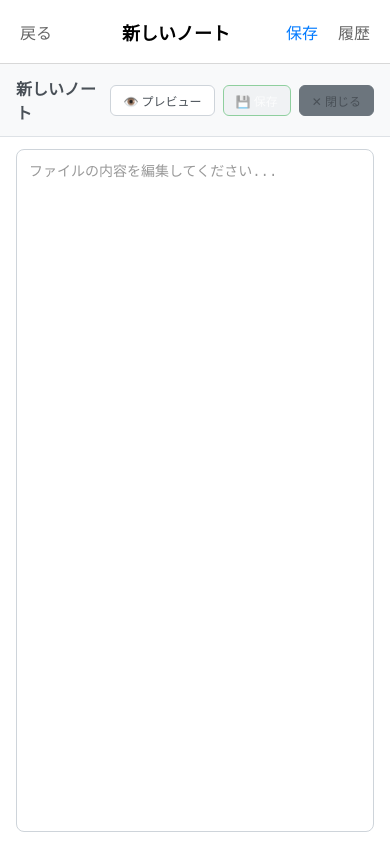
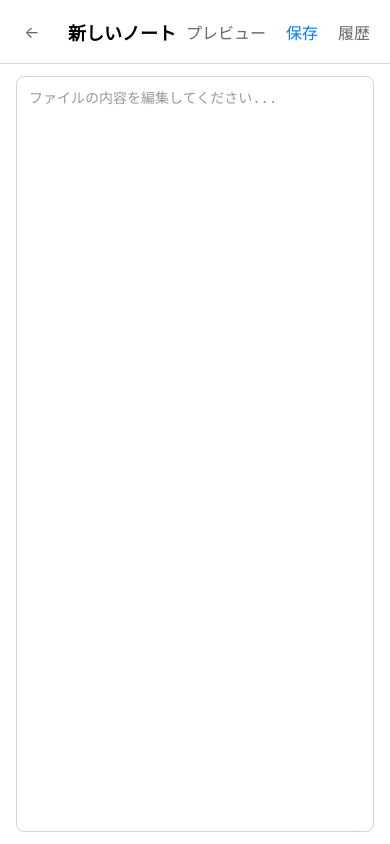
Before and after one commit to iwamaki/Noteapp, a React Native app: screen /NoteEdit in a window 390 px wide. Built offline with nearby package versions, Linux system fonts and the light colour scheme.

Commit message:
エディット画面ボタン配置最適化1

```diff
--- a/src/components/CustomHeader.tsx
+++ b/src/components/CustomHeader.tsx
@@ -108,7 +108,7 @@ const styles = StyleSheet.create({
   },
   centerSection: {
     flex: 2,
-    alignItems: 'center',
+    alignItems: 'flex-start',
   },
   rightSection: {
     flex: 1,
--- a/src/features/note-edit/NoteEditScreen.tsx
+++ b/src/features/note-edit/NoteEditScreen.tsx
@@ -36,6 +36,49 @@ function NoteEditScreen() {
 
   // ヘッダーのレイアウトエフェクトは残すが、フックから提供される状態を使用
   useLayoutEffect(() => {
+    const rightButtons: Array<{
+      title: string;
+      onPress: () => void;
+      variant?: 'primary' | 'secondary' | 'danger';
+    }> = [];
+
+
+
+    if (viewMode === 'content') {
+      rightButtons.push({
+        title: '編集',
+        onPress: () => setViewMode('edit'),
+        variant: 'primary',
+      });
+    } else if (viewMode === 'edit') {
+      rightButtons.push({
+        title: 'プレビュー',
+        onPress: () => setViewMode('preview'),
+        variant: 'secondary',
+      });
+      rightButtons.push({
+        title: '保存',
+        onPress: handleGoToDiff, // NoteEditScreenの保存ロジック
+        variant: 'primary',
+      });
+    } else if (viewMode === 'preview') {
+      rightButtons.push({
+        title: '編集に戻る',
+        onPress: () => setViewMode('edit'),
+        variant: 'secondary',
+      });
+    } else if (viewMode === 'diff') {
+      // diffモードでは、FileEditorのフッターにボタンがあるため、ヘッダーには表示しない
+      // 必要であれば、ここにdiffモード用のボタンを追加することも可能
+    }
+
+    // 履歴ボタンは常に表示
+    rightButtons.push({
+      title: '履歴',
+      onPress: () => navigation.navigate('VersionHistory', { noteId: activeNote?.id || '' }),
+      variant: 'secondary',
+    });
+
     navigation.setOptions(
       createHeaderConfig({
         title: (
@@ -45,30 +88,20 @@ function NoteEditScreen() {
             style={styles.headerTitle}
             placeholder="ノートのタイトル"
             placeholderTextColor={colors.textSecondary}
+            editable={viewMode === 'edit'}
           />
         ),
         leftButtons: [
           {
-            title: '戻る',
+            title: '\u2190',
             onPress: () => navigation.goBack(),
             variant: 'secondary',
           },
         ],
-        rightButtons: [
-          {
-            title: '保存',
-            onPress: handleGoToDiff,
-            variant: 'primary',
-          },
-          {
-            title: '履歴',
-            onPress: () => navigation.navigate('VersionHistory', { noteId: activeNote?.id || '' }),
-            variant: 'secondary',
-          },
-        ],
+        rightButtons: rightButtons, // 動的に生成したrightButtonsをセット
       })
     );
-  }, [navigation, title, activeNote, handleGoToDiff, createHeaderConfig]);
+  }, [navigation, title, activeNote, handleGoToDiff, createHeaderConfig, viewMode, setViewMode]);
 
   // メインのレンダリング部分
   return (
@@ -81,8 +114,6 @@ function NoteEditScreen() {
         initialContent={content}
         mode={viewMode}
         onModeChange={setViewMode}
-        onSave={handleGoToDiff}
-        onClose={() => navigation.goBack()}
         onContentChange={setContent}
       />
     </KeyboardAvoidingView>
@@ -94,7 +125,7 @@ const styles = StyleSheet.create({
     ...typography.title,
     color: colors.text,
     width: responsive.getResponsiveSize(180, 200, 220),
-    textAlign: 'center',
+    textAlign: 'left',
   },
 });
 
--- a/src/features/note-edit/components/FileEditor.tsx
+++ b/src/features/note-edit/components/FileEditor.tsx
@@ -31,8 +31,6 @@ interface FileEditorProps {
   initialContent: string;
   mode: ViewMode;
   onModeChange: (mode: ViewMode) => void;
-  onSave: (content: string) => void;
-  onClose: () => void;
   onContentChange?: (content: string) => void;
 }
 
@@ -52,8 +50,6 @@ export const FileEditor: React.FC<FileEditorProps> = ({
   initialContent,
   mode,
   onModeChange,
-  onSave,
-  onClose,
   onContentChange,
 }) => {
   const [currentContent, setCurrentContent] = useState(initialContent);
@@ -91,87 +87,20 @@ export const FileEditor: React.FC<FileEditorProps> = ({
     return currentContent !== originalContent;
   }, [currentContent, originalContent]);
 
-  const handleSavePress = useCallback(() => {
-    if (!isModified) {
-      Alert.alert('情報', '変更がないため保存をスキップしました');
-      return;
-    }
-    onModeChange('diff');
-  }, [isModified, onModeChange]);
 
-  const switchToEditMode = useCallback(() => {
-    if (!viewerConfig.editable) {
-      Alert.alert('エラー', 'このファイル形式は編集できません');
-      return;
-    }
-    onModeChange('edit');
-  }, [viewerConfig.editable, onModeChange]);
+
+
 
   const handleApplyDiff = useCallback(() => {
     const selectedContent = generateSelectedContent();
-    onSave(selectedContent);
     onModeChange('content');
-  }, [generateSelectedContent, onSave, onModeChange]);
+  }, [generateSelectedContent, onModeChange]);
 
-  const handleCancelDiff = useCallback(() => {
-    onModeChange('edit');
-  }, [onModeChange]);
+
 
   const allSelected = allChangeBlockIds.size > 0 && selectedBlocks.size === allChangeBlockIds.size;
 
-  const renderHeaderButtons = () => {
-    return (
-      <View style={styles.headerButtons}>
-        {mode === 'content' && (
-          <TouchableOpacity
-            style={[styles.headerButton, !viewerConfig.editable && styles.disabledButton]}
-            onPress={switchToEditMode}
-            disabled={!viewerConfig.editable}
-          >
-            <Text style={styles.headerButtonText}>
-              {viewerConfig.editable ? '✏️ 編集' : '👁️ 表示のみ'}
-            </Text>
-          </TouchableOpacity>
-        )}
 
-        {mode === 'edit' && (
-          <>
-            <TouchableOpacity
-              style={styles.headerButton}
-              onPress={() => onModeChange('preview')}
-            >
-              <Text style={styles.headerButtonText}>👁️ プレビュー</Text>
-            </TouchableOpacity>
-            <TouchableOpacity
-              style={[styles.headerButton, styles.saveButton, !isModified && styles.disabledButton]}
-              onPress={handleSavePress}
-              disabled={!isModified}
-            >
-              <Text style={[styles.headerButtonText, styles.saveButtonText]}>
-                💾 保存
-              </Text>
-            </TouchableOpacity>
-          </>
-        )}
-
-        {mode === 'preview' && (
-          <TouchableOpacity
-            style={styles.headerButton}
-            onPress={() => onModeChange('edit')}
-          >
-            <Text style={styles.headerButtonText}>✏️ 編集に戻る</Text>
-          </TouchableOpacity>
-        )}
-
-        <TouchableOpacity
-          style={[styles.headerButton, styles.closeButton]}
-          onPress={onClose}
-        >
-          <Text style={styles.headerButtonText}>✕ 閉じる</Text>
-        </TouchableOpacity>
-      </View>
-    );
-  };
 
   const renderContent = () => {
     switch (mode) {
@@ -224,7 +153,7 @@ export const FileEditor: React.FC<FileEditorProps> = ({
               <TouchableOpacity style={[styles.controlButton, styles.applyButton]} onPress={handleApplyDiff}>
                 <Text style={[styles.controlButtonText, styles.applyButtonText]}>✅ 適用</Text>
               </TouchableOpacity>
-              <TouchableOpacity style={[styles.controlButton, styles.cancelButton]} onPress={handleCancelDiff}>
+              <TouchableOpacity style={[styles.controlButton, styles.cancelButton]} onPress={() => onModeChange('edit')}>
                 <Text style={styles.controlButtonText}>❌ キャンセル</Text>
               </TouchableOpacity>
             </View>
@@ -238,10 +167,6 @@ export const FileEditor: React.FC<FileEditorProps> = ({
 
   return (
     <View style={styles.container}>
-      <View style={styles.header}>
-        <Text style={styles.filename}>{filename}</Text>
-        {renderHeaderButtons()}
-      </View>
       {renderContent()}
     </View>
   );
@@ -249,15 +174,6 @@ export const FileEditor: React.FC<FileEditorProps> = ({
 
 const styles = StyleSheet.create({
   container: { flex: 1, backgroundColor: '#fff' },
-  header: { flexDirection: 'row', alignItems: 'center', justifyContent: 'space-between', paddingHorizontal: 16, paddingVertical: 12, backgroundColor: '#f8f9fa', borderBottomWidth: 1, borderBottomColor: '#dee2e6' },
-  filename: { fontSize: 16, fontWeight: '600', color: '#495057', flex: 1 },
-  headerButtons: { flexDirection: 'row', alignItems: 'center' },
-  headerButton: { paddingHorizontal: 12, paddingVertical: 6, marginLeft: 8, backgroundColor: '#fff', borderWidth: 1, borderColor: '#ced4da', borderRadius: 6 },
-  headerButtonText: { fontSize: 12, color: '#495057', fontWeight: '500' },
-  saveButton: { backgroundColor: '#28a745', borderColor: '#28a745' },
-  saveButtonText: { color: '#fff' },
-  closeButton: { backgroundColor: '#6c757d', borderColor: '#6c757d' },
-  disabledButton: { opacity: 0.5, backgroundColor: '#e9ecef' },
   contentContainer: { flex: 1, paddingHorizontal: 16, paddingVertical: 12 },
   previewText: { fontSize: 14, lineHeight: 20, color: '#495057', fontFamily: 'monospace' },
   editContainer: { flex: 1, paddingHorizontal: 16, paddingVertical: 12 },
```
Also changed, not shown: 2 other files (tests, documents, lock files or other folders).
